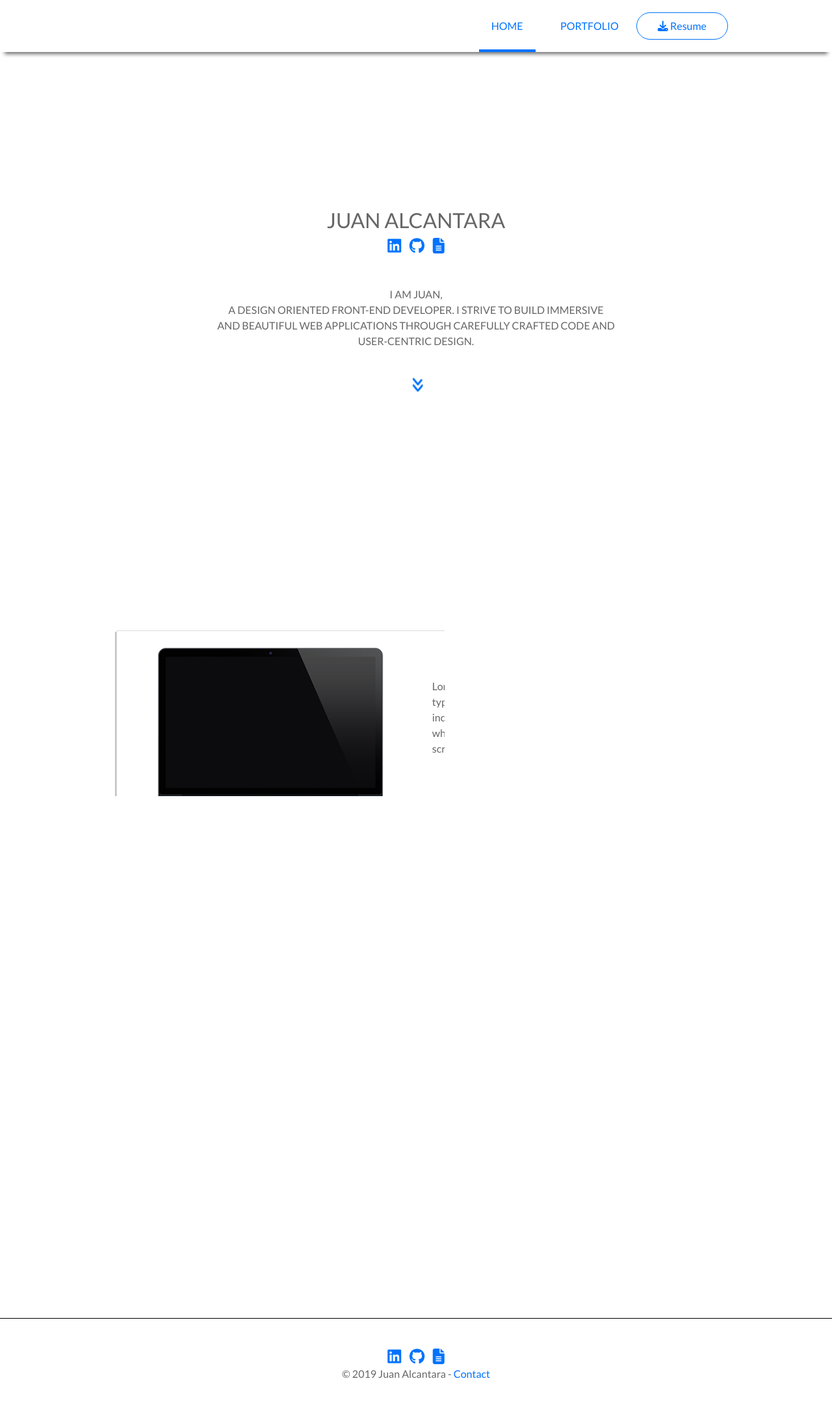
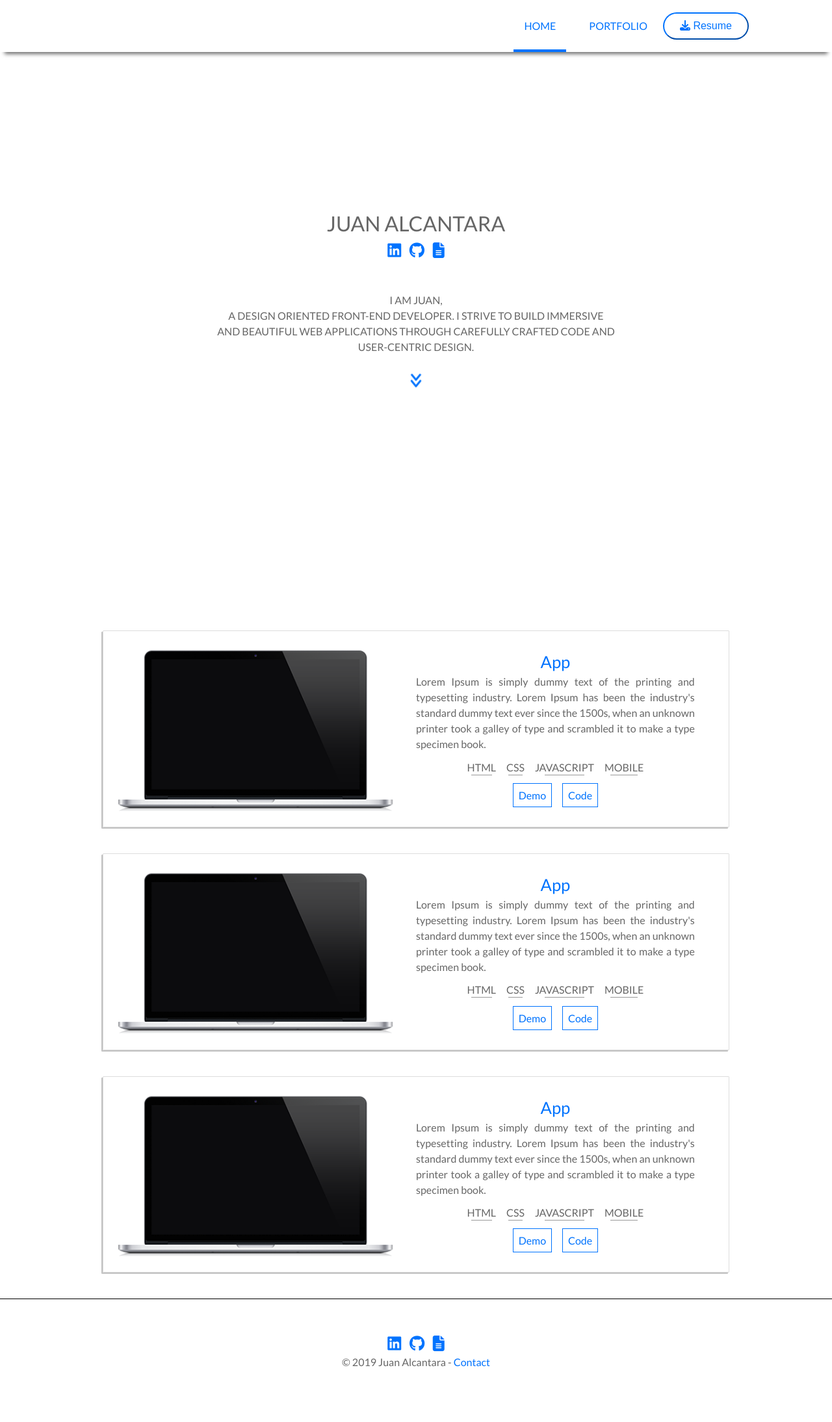
Before and after one commit to JuanInAMillion/juaninamillion.github.io, a PHP site: page / in a window 1280 px wide. Shown: the whole page at 65% size. After the commit the page ends 2103 px from the top, so only its background shows below. Run offline with PHP 8.4, Linux system fonts and the light colour scheme; style sheets or scripts are compiled from the project's sources; some libraries are stand-ins or nearby versions.

Commit message:
removed bootstrap cdn, and changed css accordingly

```diff
--- a/index.html
+++ b/index.html
@@ -9,7 +9,6 @@
   <link rel="icon" href="resources/images/favicon.ico" type="image/x-icon">
   <link rel="stylesheet" href="resources/css/reset.css">
   <script src="https://kit.fontawesome.com/1fd3f4fca6.js"></script>
-  <link rel="stylesheet" href="https://stackpath.bootstrapcdn.com/bootstrap/4.1.3/css/bootstrap.min.css" integrity="sha384-MCw98/SFnGE8fJT3GXwEOngsV7Zt27NXFoaoApmYm81iuXoPkFOJwJ8ERdknLPMO" crossorigin="anonymous">
   <link href="https://fonts.googleapis.com/css?family=Lato" rel="stylesheet">
   <link rel="stylesheet" href="resources/css/style.css" />
   <link rel="stylesheet" href="resources/css/responsive.css">
@@ -27,7 +26,7 @@
           <li><a class="scroll" href="#portfolio">PORTFOLIO</a></li>
         </ul>
 
-        <button class="btn btn-outline-primary" type="button" name="button"><i class="fa fa-download l-margin-right"></i> Resume</button>
+        <button class="btn" type="button" name="button"><i class="fa fa-download l-margin-right"></i> Resume</button>
       </nav>
     </header>
 
@@ -45,7 +44,7 @@
           <p class="summary">I AM JUAN,<br>
             A DESIGN ORIENTED FRONT-END DEVELOPER. I STRIVE TO BUILD IMMERSIVE AND BEAUTIFUL WEB APPLICATIONS THROUGH CAREFULLY CRAFTED CODE AND USER-CENTRIC DESIGN.</p>
           <div id="scroll-button">
-            <a href="#portfolio" class="fa fa-angle-double-down social-icon"></a>
+            <a href="#portfolio" class="fa fa-angle-double-down arrow"></a>
           </div>
         </div>
 
--- a/resources/css/style.css
+++ b/resources/css/style.css
@@ -68,17 +68,18 @@ html {
   font-size: 16px;
   font-family: "Lato", sans-serif;
   height: 100vh;
+  line-height: 1.5;
   scroll-behavior: smooth;
 }
 
 a {
   color: #0073FE;
+  text-decoration: none;
 }
 
 a:active,
 a:focus,
 a:hover {
-  text-decoration: none;
   color: #0073FE;
 }
 
@@ -92,25 +93,10 @@ section {
   width: 100%;
 }
 
-.btn {
-  background: white;
-  color: #0073FE;
-  border-color: #0073FE;
-  border-radius: 1.5rem;
-  font-size: 1rem;
-  padding: 0.5rem 2rem;
-  transition: all 0.3s ease-in;
-}
-
-.btn:hover {
-  background-color: #0073FE;
-  border-color: #0073FE;
-}
-
 .social-icon {
   color: #0073FE;
   font-size: 1.5rem;
-  padding: 0 0.3rem;
+  padding: 0.3rem;
   transition: all 0.5s ease-in;
 }
 
@@ -138,15 +124,30 @@ header nav {
 }
 header nav .nav-links li {
   display: inline-block;
-  margin: 1rem 0.5rem 0;
+  margin: 0 0.5rem;
 }
 header nav .nav-links a {
   color: #0073FE;
-  padding: 1.2rem;
+  padding: 1.7rem 1rem;
 }
 header nav .nav-links li.active a {
   border-bottom: 0.3rem solid #0073FE;
-  padding-bottom: 1.7rem;
+}
+header nav .btn {
+  background: #fff;
+  color: #0073FE;
+  border-color: #0073FE;
+  border-radius: 1.5rem;
+  cursor: pointer;
+  font-size: 1rem;
+  padding: 0.6rem 1.5rem;
+  transition: all 0.3s ease-in;
+  outline: none;
+}
+header nav .btn:hover {
+  background-color: #0073FE;
+  border-color: #0073FE;
+  color: #fff;
 }
 
 /* home */
@@ -180,6 +181,9 @@ header nav .nav-links li.active a {
   height: 1.5rem;
   width: 1.5rem;
   text-align: center;
+}
+#contact #scroll-button .arrow {
+  font-size: 1.5rem;
 }
 
 /* portfolio */
@@ -219,11 +223,13 @@ header nav .nav-links li.active a {
 }
 #portfolio #portfolio-container .project-container .project-summary h3 {
   color: #0073FE;
+  font-size: 1.6rem;
 }
 #portfolio #portfolio-container .project-container .project-summary .tech-used {
   display: flex;
   justify-content: center;
   flex-wrap: wrap;
+  padding: 0.5rem 0;
 }
 #portfolio #portfolio-container .project-container .project-summary .tech-used li {
   position: relative;
@@ -238,6 +244,9 @@ header nav .nav-links li.active a {
   left: 20%;
   height: 0.0625rem;
   width: 60%;
+}
+#portfolio #portfolio-container .project-container .project-summary .code {
+  padding: 0.5rem 0;
 }
 #portfolio #portfolio-container .project-container .project-summary .code .project-btn {
   border: 0.0625rem solid #0073FE;
--- a/resources/css/style.scss
+++ b/resources/css/style.scss
@@ -77,17 +77,18 @@ html {
   font-size: 16px;
   font-family: 'Lato', sans-serif;
   height: 100vh;
+  line-height: 1.5;
   scroll-behavior: smooth;
 }
 
 a {
   color: $theme-color;
+  text-decoration: none;
 }
 
 a:active,
 a:focus,
 a:hover {
-  text-decoration: none;
   color: $theme-color;
 }
 
@@ -101,25 +102,10 @@ section {
   width: 100%;
 }
 
-.btn {
-  background: white;
-  color: $theme-color;
-  border-color: $theme-color;
-  border-radius: 1.5rem;
-  font-size: 1rem;
-  padding: 0.5rem 2rem;
-  transition: all 0.3s ease-in;
-}
-
-.btn:hover {
-  background-color: $theme-color;
-  border-color: $theme-color;
-}
-
 .social-icon {
   color: $theme-color;
   font-size: 1.5rem;
-  padding: 0 0.3rem;
+  padding: 0.3rem;
   transition: all 0.5s ease-in;
 }
 
@@ -147,18 +133,35 @@ header {
     .nav-links {
       li {
         display: inline-block;
-        margin: 1rem 0.5rem 0;
+        margin: 0 0.5rem;
       }
 
       a {
         color: $theme-color;
-        padding: 1.2rem;
+        padding: 1.7rem 1rem;
       }
 
       li.active a {
-        border-bottom: .3rem solid $theme-color;
-        padding-bottom: 1.7rem;
+        border-bottom: 0.3rem solid $theme-color;
       }
+    }
+
+    .btn {
+      background: #fff;
+      color: $theme-color;
+      border-color: $theme-color;
+      border-radius: 1.5rem;
+      cursor: pointer;
+      font-size: 1rem;
+      padding: 0.6rem 1.5rem;
+      transition: all 0.3s ease-in;
+      outline: none;
+    }
+
+    .btn:hover {
+      background-color: $theme-color;
+      border-color: $theme-color;
+      color: #fff;
     }
   }
 }
@@ -195,6 +198,10 @@ header {
     height: 1.5rem;
     width: 1.5rem;
     text-align: center;
+
+    .arrow {
+      font-size: 1.5rem;
+    }
   }
 }
 /* portfolio */
@@ -237,12 +244,14 @@ header {
 
         h3 {
           color: $theme-color;
+          font-size: 1.6rem;
         }
 
         .tech-used {
           display: flex;
           justify-content: center;
           flex-wrap: wrap;
+          padding: 0.5rem 0;
 
           li {
             position: relative;
@@ -262,16 +271,18 @@ header {
         }
 
         .code {
+          padding: 0.5rem 0;
+
           .project-btn {
             border: 0.0625rem solid $theme-color;
             padding: 0.5rem;
-            margin: 0 .4rem;
-            transition: .5s;
+            margin: 0 0.4rem;
+            transition: 0.5s;
           }
 
           .project-btn:hover {
-            border: .25rem solid transparent;
-            margin: 0 .2rem;
+            border: 0.25rem solid transparent;
+            margin: 0 0.2rem;
           }
         }
       }
```
Also changed, not shown: 1 other file.
